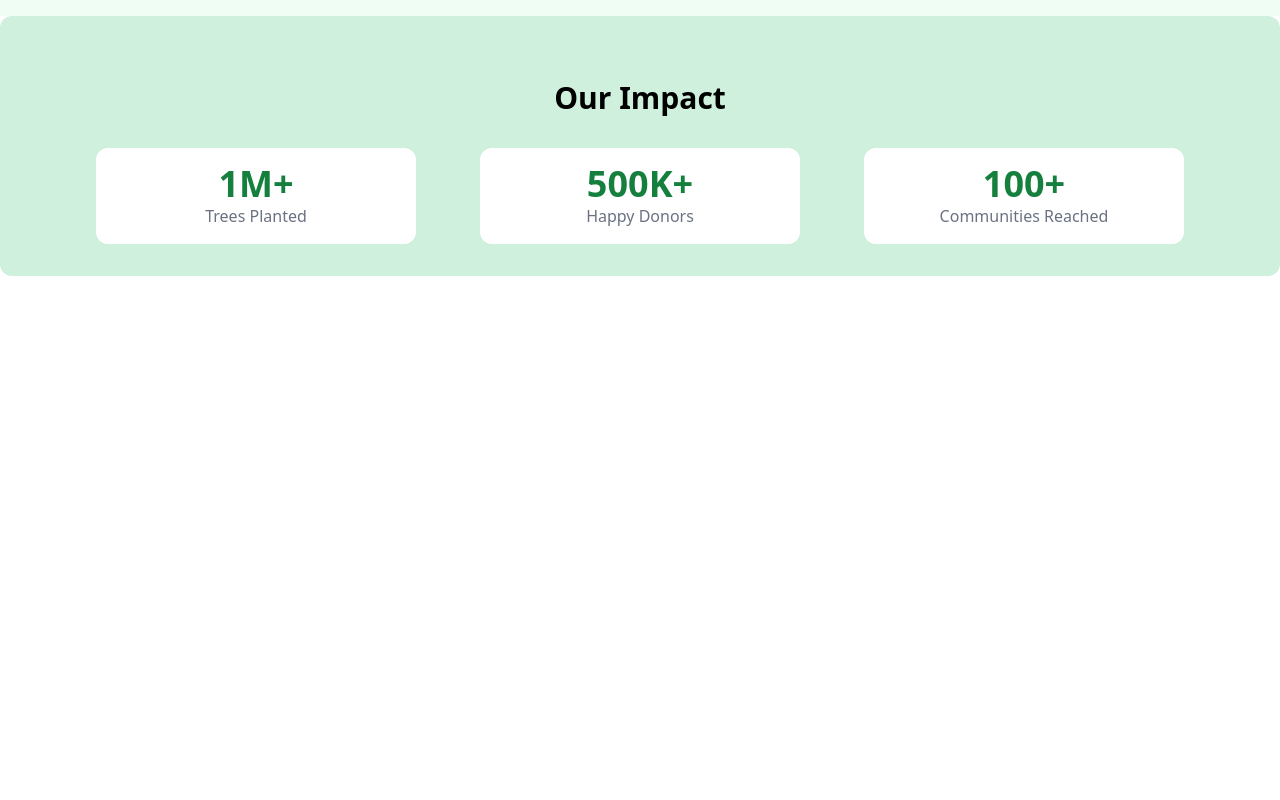
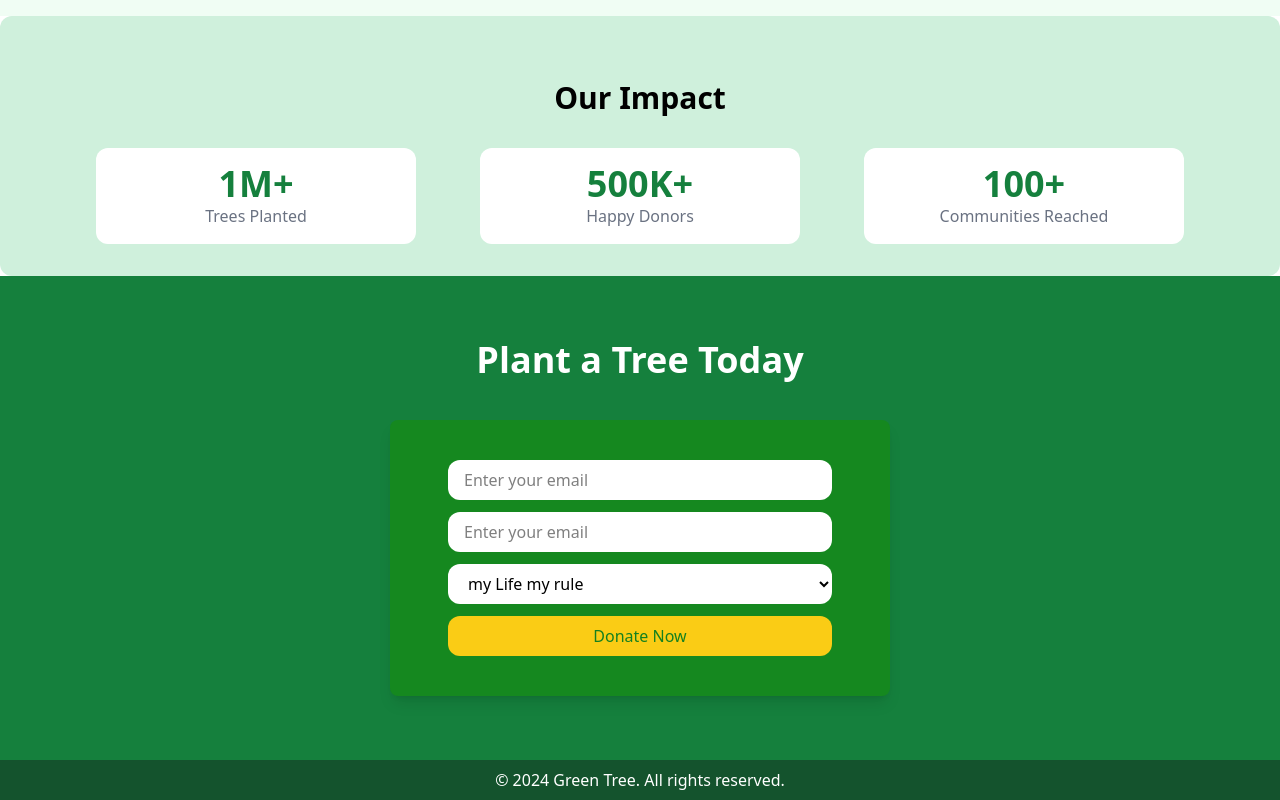
Before and after one commit to Fahim083/assignment-6, a plain HTML site: page index.html in a window 1280 px wide. Shown: the part 1988-2788 px from the top of the page. Before the commit the page ends 2264 px from the top, so only its background shows below. Drawn offline with nearby package versions, Linux system fonts and the light colour scheme.

Commit message:
footer section done

```diff
--- a/index.html
+++ b/index.html
@@ -151,6 +151,24 @@
                     </div>
                 </div>
             </div>
+            <div class="plant-tree bg-[rgb(21,128,61)] text-white text-center py-16 ">
+              <h2 class="text-4xl text-white font-bold text-center pb-10">Plant a Tree Today</h2>
+                <div>
+                    <div class="py-10 w-[500px] bg-[rgb(21,136,31)] space-y-3 rounded-lg shadow-lg mx-auto">
+                        <input type="text" placeholder="Enter your email" class="px-4 py-2 rounded-xl w-96 text-black bg-white"> <br>
+                        <input type="text" placeholder="Enter your email" class="px-4 py-2 rounded-xl w-96 text-black bg-white"> <br>
+                        <select name="" id="" class="px-4 py-2 rounded-xl w-96 text-black bg-white">
+                            <option value="">my Life my rule</option>
+                            <option value="">my Life my rule</option>
+                            <option value="">my Life my rule</option>
+                        </select> <br>
+                      <button class="bg-[rgb(250,204,21)] w-96 px-4 py-2 rounded-xl text-[rgb(21,128,31)]">Donate Now</button>
+                     </div>
+                </div>
+            </div>
+            <div class="rights bg-[rgba(20,83,45,1)] text-white">
+                <p class="text-md text-center t py-2">© 2024 Green Tree. All rights reserved.</p>
+            </div>
         </footer>
 </body>
 </html>
```
